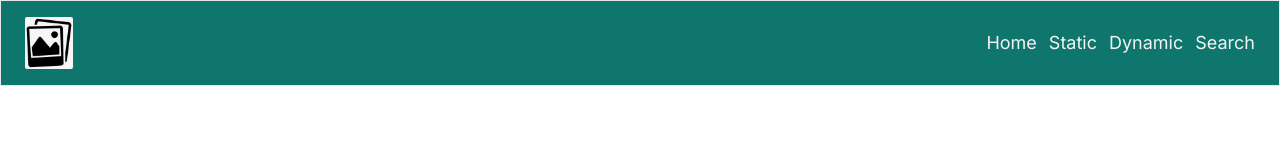
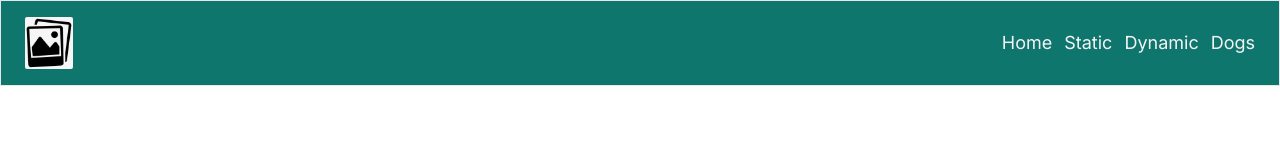
Before and after one commit to acktreptow/photo-showcase, a Next.js app: page / in a window 1280 px wide. Shown: the top 147 px of the page. Built offline with nearby package versions, Linux system fonts and the light colour scheme.

Commit message:
add links

```diff
--- a/src/app/components/Header.tsx
+++ b/src/app/components/Header.tsx
@@ -7,11 +7,13 @@ function Header() {
     <header className="container mx-auto border p-4 bg-teal-700 text-zinc-100 text-lg">
       <div className="flex justify-between items-center">
         <div>
-          <Image
-            src={logo}
-            alt="Photo Showcase logo"
-            className="w-12 rounded-sm ml-2"
-          />
+          <Link href="/">
+            <Image
+              src={logo}
+              alt="Photo Showcase logo"
+              className="w-12 rounded-sm ml-2"
+            />
+          </Link>
         </div>
         <nav>
           <ul className="flex space-x-3 mr-2">
@@ -25,7 +27,7 @@ function Header() {
               <Link href="/dynamic">Dynamic</Link>
             </li>
             <li>
-              <Link href="/">Search</Link>
+              <Link href="/topics/dogs">Dogs</Link>
             </li>
           </ul>
         </nav>
--- a/src/app/page.tsx
+++ b/src/app/page.tsx
@@ -17,6 +17,7 @@ function Homepage() {
   const pages = [
     { name: "Static", urlPath: "static" },
     { name: "Dynamic", urlPath: "dynamic" },
+    { name: "Dogs", urlPath: "topics/dogs" },
   ];
 
   return (
--- a/src/app/topics/[topic]/page.tsx
+++ b/src/app/topics/[topic]/page.tsx
@@ -13,6 +13,11 @@ async function TopicPage({ params: { topic } }: any) {
       <h1 className="text-2xl text-center font-bold mt-4 md:mt-3 mb-5 lg:text-4xl lg:mt-8 lg:mb-10 capitalize">
         {topic}
       </h1>
+      <p className="bg-teal-700 rounded-lg text-zinc-100 p-3 mb-7 text-lg md:w-3/4 lg:p-5 lg:mb-10  md:mx-auto">
+        This is the <span className="font-semibold">static page</span> because
+        it fetches and caches the Unsplash API data at build time. You as the
+        user will therefore always see the same image regardless of refresh.
+      </p>
       <div className="grid grid-cols-2 md:grid-cols-4 lg:grid-cols-6 gap-4 border">
         {images.map((image: any) => (
           <Image
```
